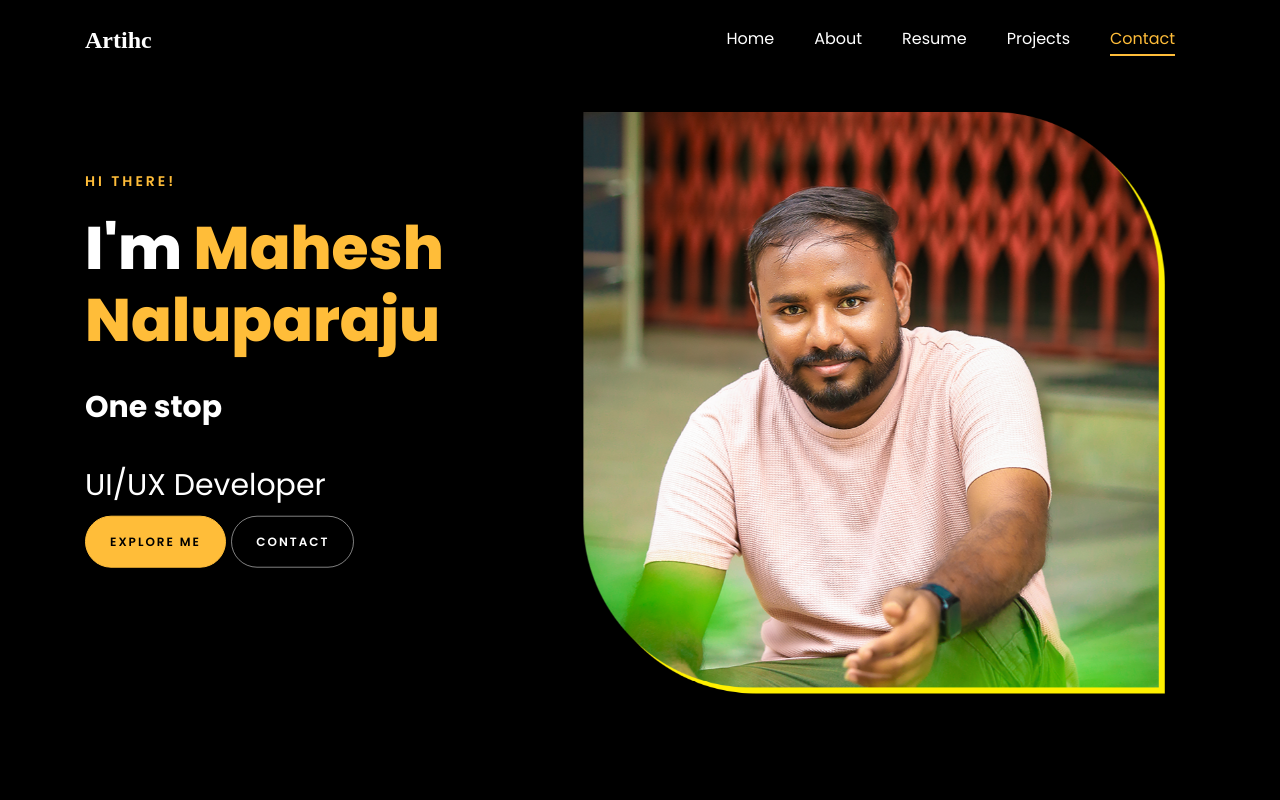
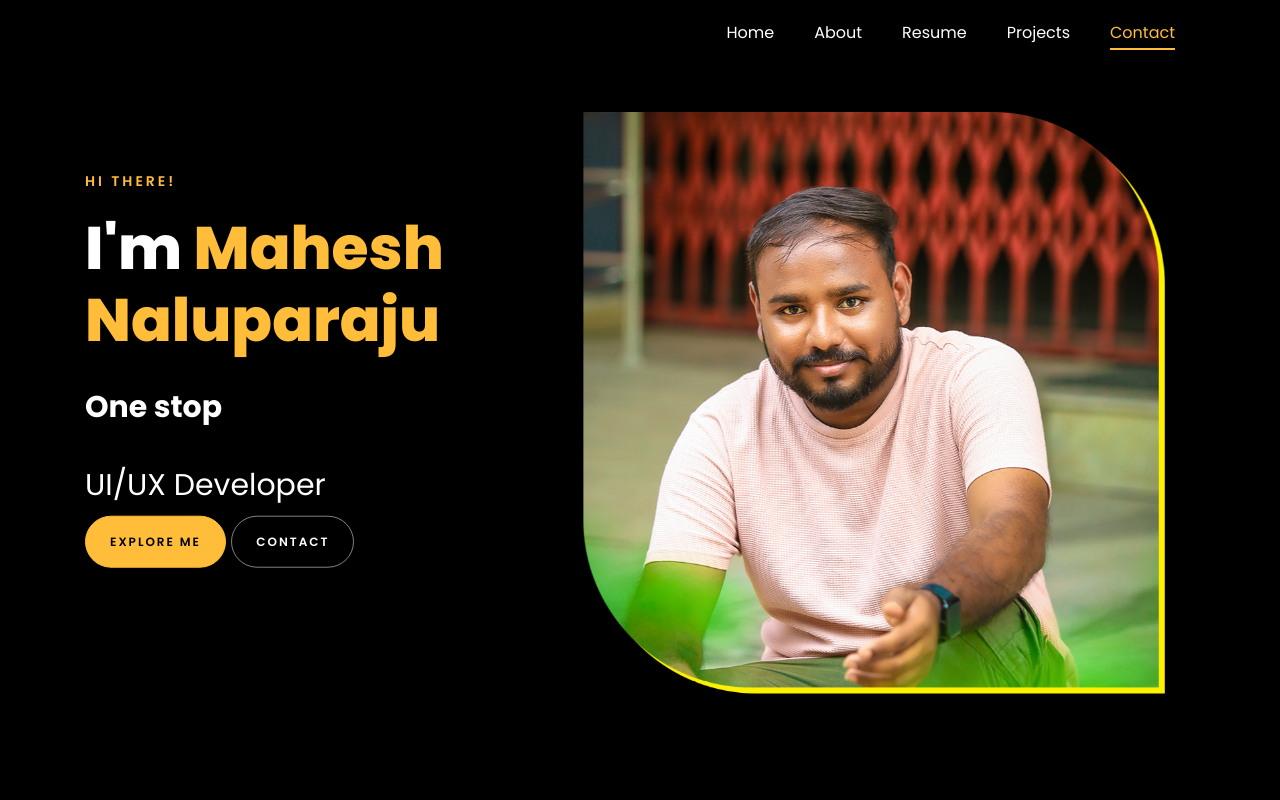
Before and after one commit to MaheshNaluparaju/MaheshNaluparaju.github.io, a plain HTML site: page index.html in a window 1280 px wide. Shown: the top 800 px of the page. Drawn offline with Linux system fonts and the light colour scheme; animation ran at ten frames a second; files whose address does not match are found by name.

Commit message:
Update index.html

```diff
--- a/index.html
+++ b/index.html
@@ -119,7 +119,7 @@
 
     <nav class="navbar navbar-expand-lg navbar-dark ftco_navbar ftco-navbar-light site-navbar-target" id="ftco-navbar">
 	    <div class="container">
-	      <a class="navbar-brand" href="index.html"><link rel="icon" href="C:\Users\Mahesh\Downloads\MaheshNaluparaju.github.io\images\ARTIHC.png">Artihc</a>
+	      <a class="navbar-brand" href="index.html"><link rel="icon" href="C:\Users\Mahesh\Downloads\MaheshNaluparaju.github.io\images\ARTIHC.png"></a>
 	      <button class="navbar-toggler js-fh5co-nav-toggle fh5co-nav-toggle" type="button" data-toggle="collapse" data-target="#ftco-nav" aria-controls="ftco-nav" aria-expanded="false" aria-label="Toggle navigation">
 	        <span class="oi oi-menu"></span> Menu
 	      </button>
```
